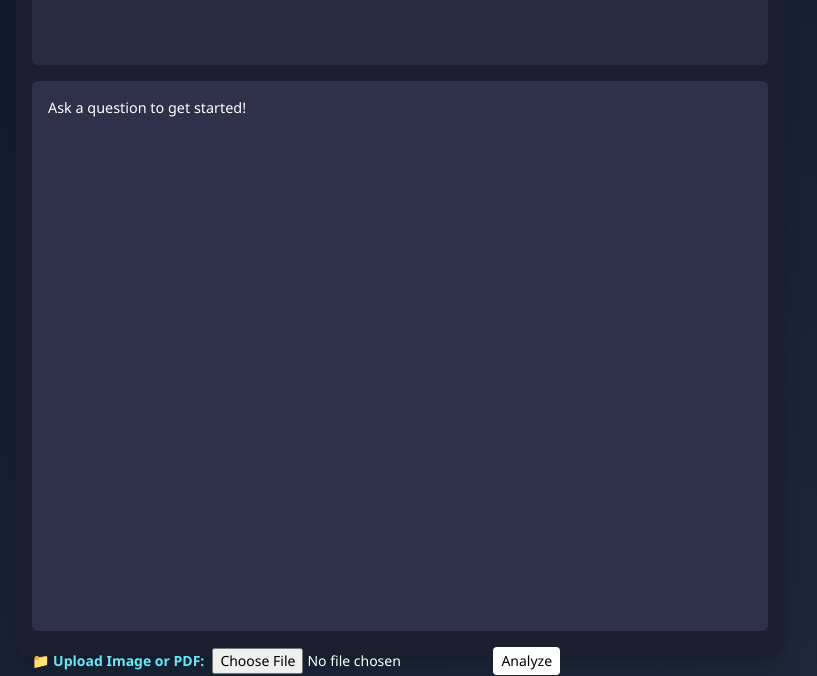
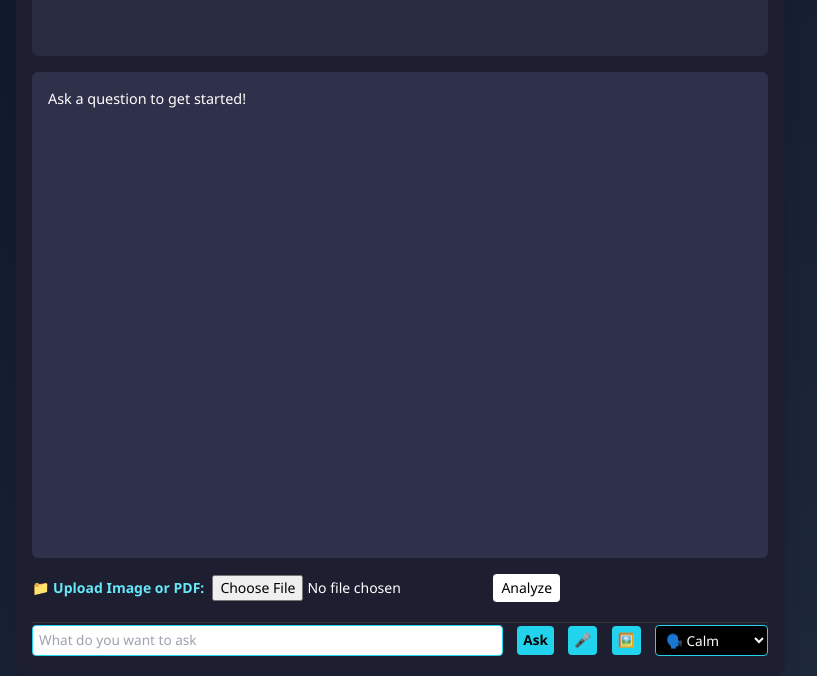
Before and after one commit to suryanshrai1/KIRA-AI-Chatbot, a plain HTML site: page index.html in a window 1280 px wide. Shown: the part 124-800 px from the top of the page, without its empty margins (240-1057 px from the left). Drawn offline with nearby package versions, Linux system fonts and the light colour scheme.

Commit message:
Zoom in and zoom out feature-Now the footer is always set at the end of the screen, rest space is taken by the response area

```diff
--- a/index.html
+++ b/index.html
@@ -9,9 +9,10 @@
   <link rel="stylesheet" href="./styles.css" />
 </head>
 
-<body
-  class="min-h-screen flex items-center justify-center bg-gradient-to-br from-slate-900 to-slate-800 transition-colors duration-300">
-  <div class="container max-w-3xl w-full bg-[#1d1e30] rounded-xl shadow-xl p-4 text-white relative">
+<body class="bg-gradient-to-br from-slate-900 to-slate-800 text-white">
+  <div class="flex flex-col min-h-screen items-center justify-center">
+
+    <div class="flex flex-col w-full max-w-3xl bg-[#1d1e30] rounded-xl shadow-xl p-4 text-white flex-grow">
 
       <!-- Header Section -->
       <div class="flex justify-between items-center mb-4">
@@ -39,15 +40,16 @@
         🎙️ Listening...
       </div>
 
-    <!-- 💬 Response Section -->
-    <div id="response" class="response bg-[#2f314b] text-white p-4 rounded-md min-h-[550px] mb-4 overflow-y-auto">
+      <!-- 💬 Response Section (Flexible Height) -->
+      <div id="response" class="response flex-grow bg-[#2f314b] text-white p-4 rounded-md mb-4 overflow-y-auto">
         <p>Ask a question to get started!</p>
       </div>
 
       <!-- 📁 File Upload -->
       <div class="file-upload flex items-center space-x-2 mb-4 text-sm">
         <label for="fileInput" class="font-semibold text-cyan-300">📁 Upload Image or PDF:</label>
-      <input type="file" id="fileInput" accept=".png,.jpg,.jpeg,.pdf" class="text-sm bg-transparent text-white" />
+        <input type="file" id="fileInput" accept=".png,.jpg,.jpeg,.pdf"
+          class="text-sm bg-transparent text-white" />
         <button onclick="handleUpload()" class="bg-white text-black px-2 py-1 rounded hover:bg-gray-200">Analyze</button>
       </div>
 
@@ -63,12 +65,14 @@
           class="voice_btn bg-cyan-400 px-3 py-1 rounded text-black hover:bg-cyan-300">🎤</button>
         <button onclick="generateImage()"
           class="generate_image_btn bg-cyan-400 px-3 py-1 rounded text-black hover:bg-cyan-300">🖼️</button>
-      <select id="voiceStyle" class="voice_style bg-black text-white border border-cyan-400 px-2 py-1 rounded">
+        <select id="voiceStyle"
+          class="voice_style bg-black text-white border border-cyan-400 px-2 py-1 rounded">
           <option value="none">🚫 None</option>
           <option value="calm">🗣️ Calm</option>
           <option value="dramatic">🎭 Dramatic</option>
           <option value="robotic">🤖 Robotic</option>
         </select>
+      </div>
     </div>
   </div>
 
@@ -122,7 +126,6 @@
   <div id="loader" class="hidden fixed inset-0 bg-black bg-opacity-50 flex items-center justify-center z-50">
     <div class="animate-spin rounded-full h-16 w-16 border-t-4 border-cyan-400 border-opacity-75"></div>
   </div>
-
 </body>
 
 </html>
```
Lines whose indentation alone changed are shown as unchanged.
